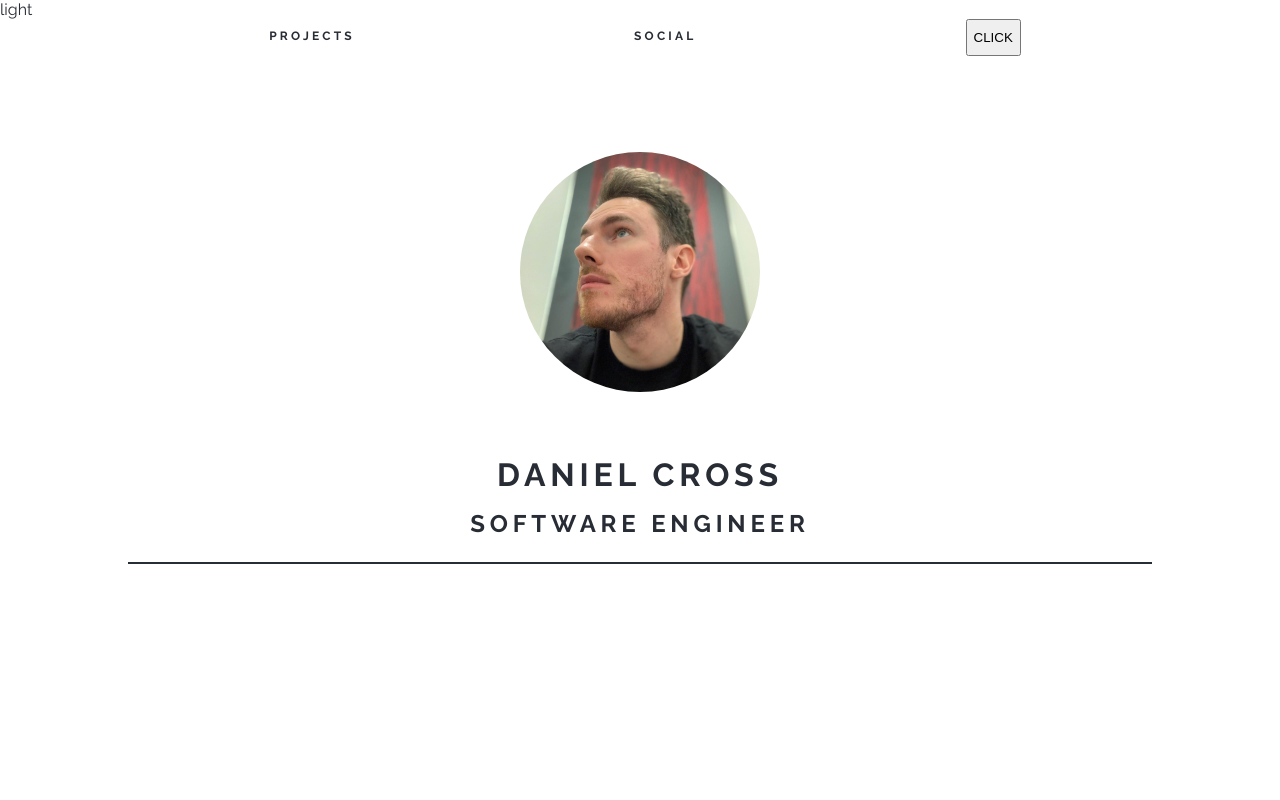
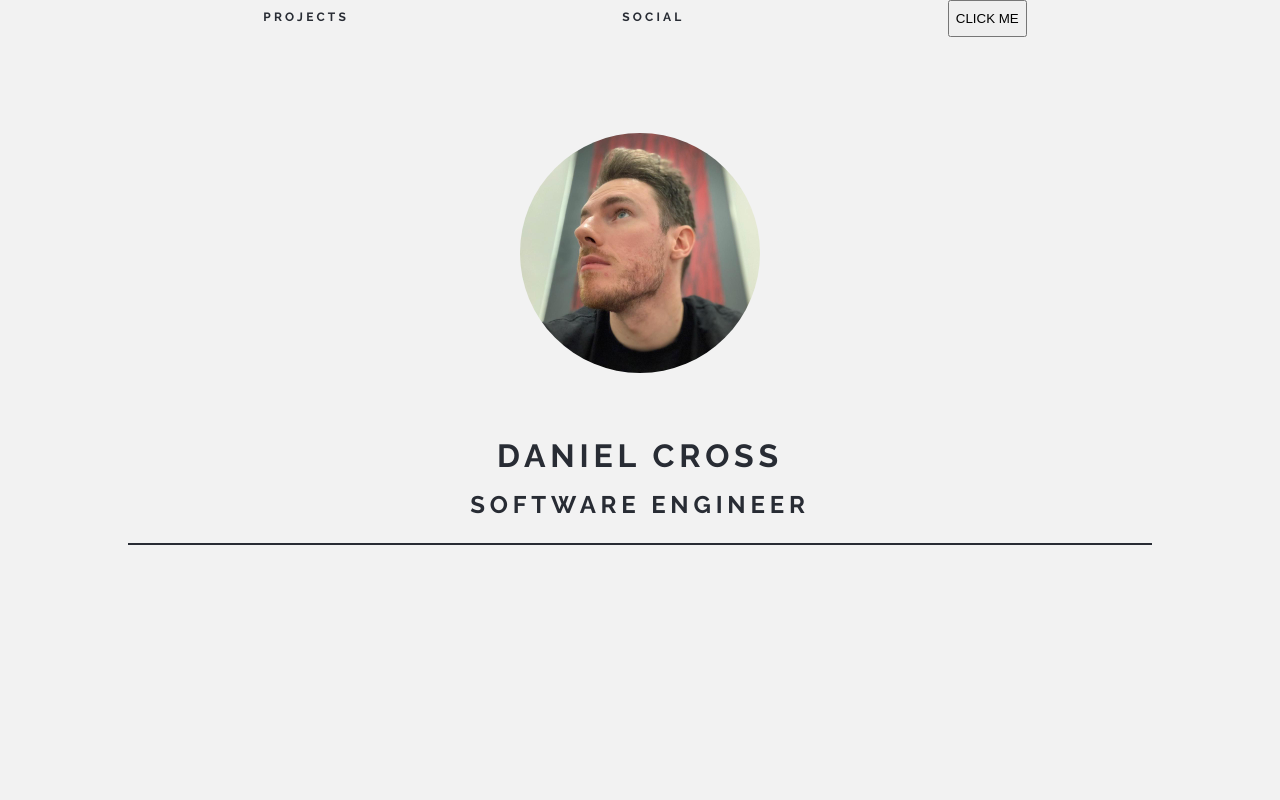
Before and after one commit to Daniel-Cross/portfoliov3, a React (Create React App) app: page / in a window 1280 px wide. Shown: the top 800 px of the page. Built offline with nearby package versions, Linux system fonts and the light colour scheme.

Commit message:
hooks added for dark mode

```diff
--- a/src/App.js
+++ b/src/App.js
@@ -3,23 +3,20 @@ import Header from "./components/Header";
 import About from "./components/About";
 import Projects from "./components/Projects";
 import Footer from "./components/Footer";
-import useDarkMode from "./hooks/useDarkMode";
-import styled from "styled-components";
-
-const AppContainer = styled.div`
-  background: ${({ theme }) => (theme === "dark" ? `#000` : `#fff`)};
-`;
+import { ThemeProvider } from "styled-components";
+import { GlobalStyles, lightTheme, darkTheme } from "./constants/theme";
+import themeToggle from "./hooks/themeToggle";
 
 function App() {
-  const [theme] = useDarkMode();
+  const [theme, setTheme] = themeToggle();
   return (
-    <AppContainer>
-      {theme}
-      <Header />
+    <ThemeProvider theme={theme === "light" ? lightTheme : darkTheme}>
+      <GlobalStyles />
+      <Header setTheme={setTheme} theme={theme} />
       <About />
       <Projects />
       <Footer />
-    </AppContainer>
+    </ThemeProvider>
   );
 }
 
--- a/src/components/About.js
+++ b/src/components/About.js
@@ -1,10 +1,11 @@
 import React from "react";
 import styled from "styled-components";
-import { Subtitle } from "../constants/Theme";
+import { Subtitle } from "../constants/theme";
 
 const AboutContainer = styled.div`
   background: rgb(225, 225, 225, 0.8);
   padding: 3rem 2rem 3rem 2rem;
+  color: #282c34;
 `;
 
 const About = () => {
--- a/src/components/Footer.js
+++ b/src/components/Footer.js
@@ -1,6 +1,6 @@
 import React from "react";
 import styled from "styled-components";
-import { Link } from "../constants/Theme";
+import { Link } from "../constants/theme";
 
 const FooterContainer = styled.div`
   background: rgb(225, 225, 225, 0.8);
--- a/src/components/Header.js
+++ b/src/components/Header.js
@@ -2,7 +2,7 @@ import React from "react";
 import Navbar from "./Navbar";
 import styled from "styled-components";
 import headshot from "../assets/headshot.jpg";
-import { Title, Subtitle } from "../constants/Theme";
+import { Title, Subtitle } from "../constants/theme";
 
 const HeaderContainer = styled.div`
   height: 100vh;
@@ -22,7 +22,7 @@ const HeroDivide = styled.hr`
   width: 80%;
   height: 2px;
   border: 0;
-  background-color: #282c34;
+  background-color: ${({ theme }) => theme.text};
 `;
 
 const HeroImage = styled.img`
@@ -31,11 +31,11 @@ const HeroImage = styled.img`
   border-radius: 50%;
 `;
 
-const Header = () => {
+const Header = props => {
   return (
     <>
       <HeaderContainer>
-        <Navbar />
+        <Navbar {...props} />
         <LogoContainer>
           <HeroImage src={headshot} />
           <Title>DANIEL CROSS</Title>
--- a/src/components/Navbar.js
+++ b/src/components/Navbar.js
@@ -1,6 +1,5 @@
 import React from "react";
 import styled from "styled-components";
-import useDarkMode from "../hooks/useDarkMode";
 
 const NavContainer = styled.span`
   display: flex;
@@ -10,12 +9,12 @@ const NavContainer = styled.span`
 
 const NavLink = styled.a`
   padding: 0 0 3px 0;
+  color: ${({ theme }) => theme.text};
   margin: 10px;
   font-size: 12px;
   font-weight: 800;
   letter-spacing: 0.2rem;
   position: relative;
-  color: #282c34;
   text-decoration: none;
   :after,
   active {
@@ -37,20 +36,15 @@ const NavLink = styled.a`
     width: 100%;
     left: 0;
   }
-
-  :visited {
-    color: #282c34;
-  }
 `;
 
-const Navbar = () => {
-  const [theme, toggleTheme] = useDarkMode();
+const Navbar = ({ setTheme }) => {
   return (
     <>
       <NavContainer>
         <NavLink href="#projects">PROJECTS</NavLink>
         <NavLink href="#social">SOCIAL</NavLink>
-        <button onClick={toggleTheme}>CLICK</button>
+        <button onClick={setTheme}>CLICK ME</button>
       </NavContainer>
     </>
   );
--- a/src/components/Project.js
+++ b/src/components/Project.js
@@ -1,6 +1,6 @@
 import React from "react";
 import styled from "styled-components";
-import { device } from "../constants/Theme";
+import { device } from "../constants/theme";
 
 const JobContainer = styled.div`
   display: flex;
--- a/src/components/Projects.js
+++ b/src/components/Projects.js
@@ -1,7 +1,7 @@
 import React from "react";
 import styled from "styled-components";
-import { Subtitle } from "../constants/Theme";
-import { jobs } from "../constants/JobData";
+import { Subtitle } from "../constants/theme";
+import { jobs } from "../constants/jobData";
 import Project from "./Project";
 
 const ProjectsContainer = styled.div`
--- a/src/constants/Theme.js
+++ b/src/constants/Theme.js
@@ -1,4 +1,4 @@
-import styled from "styled-components";
+import styled, { createGlobalStyle } from "styled-components";
 
 const size = {
   xs: "0px",
@@ -47,3 +47,29 @@ export const Link = styled.a`
     pointer: cursor;
   }
 `;
+
+export const darkTheme = {
+  body: "#282c34",
+  text: "#f2f2f2"
+};
+
+export const lightTheme = {
+  body: "#f2f2f2",
+  text: "#282c34"
+};
+
+export const GlobalStyles = createGlobalStyle`
+
+body, html {
+background: ${({ theme }) => theme.body};
+color: ${({ theme }) => theme.text};
+margin: 0;
+padding: 0;
+font-family: "Raleway", sans-serif;
+-webkit-font-smoothing: antialiased;
+-moz-osx-font-smoothing: grayscale;
+min-height: 100vh;
+scroll-behavior: smooth;
+transition: all 0.25s linear;
+}
+`;
--- a/src/index.css
+++ /dev/null
@@ -1,12 +0,0 @@
-body,
-html {
-  margin: 0;
-  padding: 0;
-  font-family: "Raleway", sans-serif;
-  -webkit-font-smoothing: antialiased;
-  -moz-osx-font-smoothing: grayscale;
-  min-height: 100vh;
-  color: #282c34;
-  background: #f2f2f2;
-  scroll-behavior: smooth;
-}
--- a/src/index.js
+++ b/src/index.js
@@ -1,7 +1,6 @@
 import React from "react";
 import ReactDOM from "react-dom";
 import App from "./App";
-import "./index.css";
 
 ReactDOM.render(
   <React.StrictMode>
```
Also changed, not shown: src/hooks/themeToggle.js (renamed from src/hooks/useDarkMode.js).
